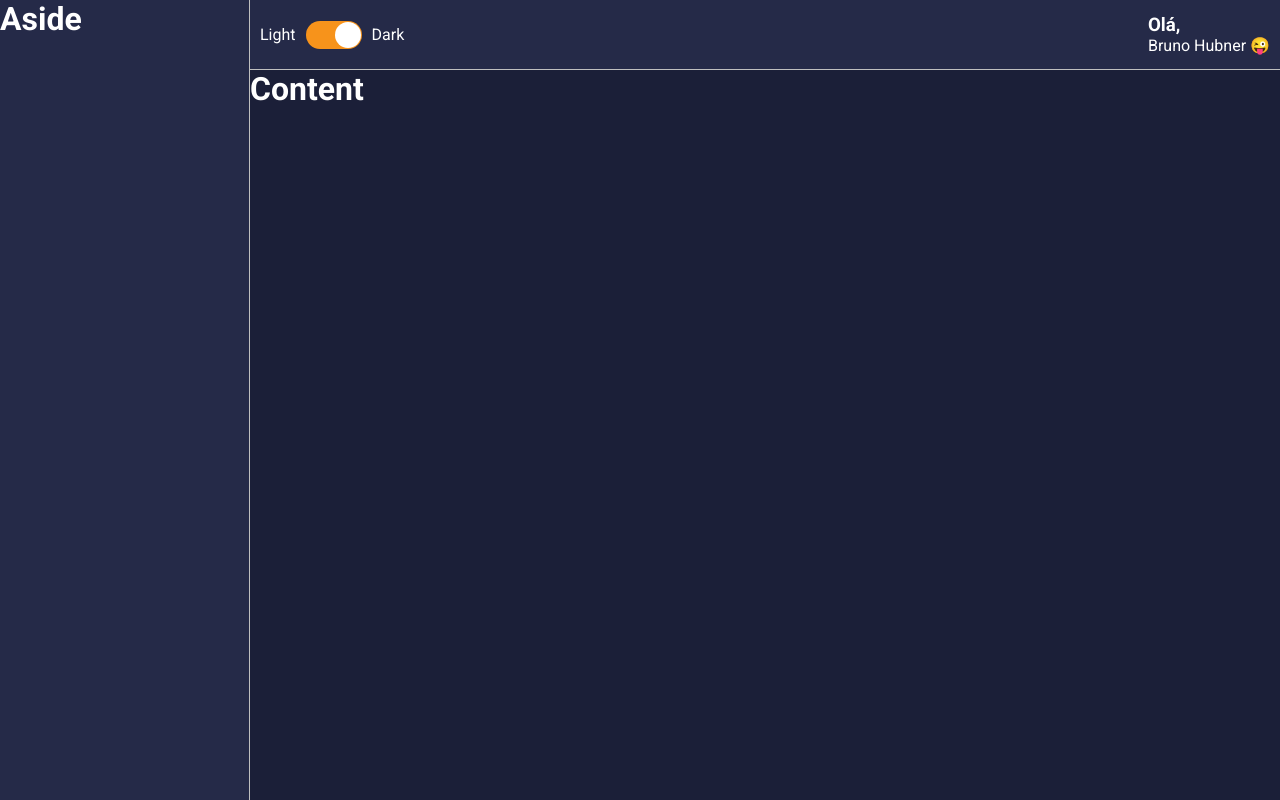
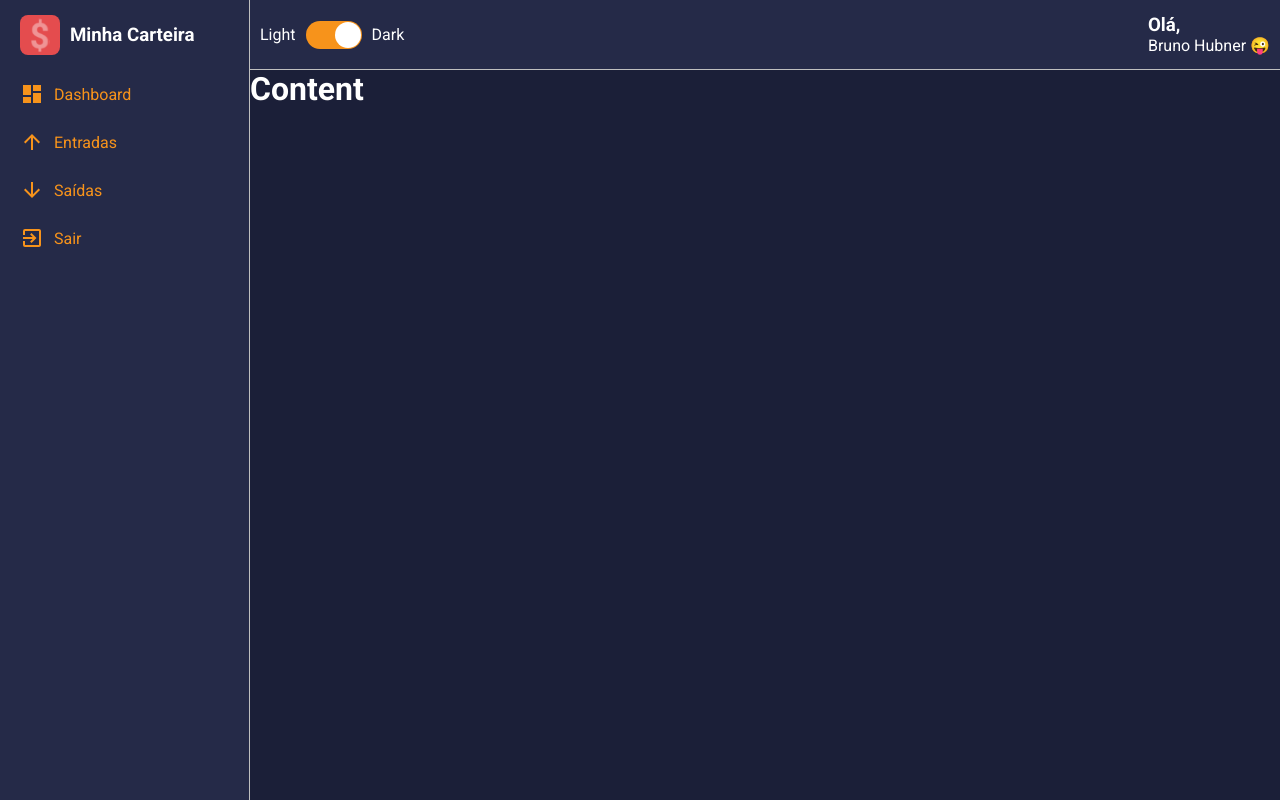
Before and after one commit to brunohubner/minha-carteira, a React (Create React App) app: page / in a window 1280 px wide. Built offline with nearby package versions, Linux system fonts and the light colour scheme.

Commit message:
feat: create aside menu

```diff
--- a/src/components/Aside/index.tsx
+++ b/src/components/Aside/index.tsx
@@ -1,11 +1,42 @@
-import { Container } from "./styles"
+import {
+    Container,
+    Header,
+    LogoImg,
+    Title,
+    MenuContainer,
+    MenuItem
+} from "./styles"
+import {
+    MdArrowDownward,
+    MdArrowUpward,
+    MdDashboard,
+    MdExitToApp
+} from "react-icons/md"
+import logoImg from "../../assets/logo.svg"
 
 interface IProps {}
 
 export default function Aside({}: IProps) {
     return (
         <Container>
-            <h1>Aside</h1>
+            <Header>
+                <LogoImg src={logoImg} alt="Logo Minha Carteira"></LogoImg>
+                <Title>Minha Carteira</Title>
+            </Header>
+            <MenuContainer>
+                <MenuItem href="#">
+                    <MdDashboard></MdDashboard>Dashboard
+                </MenuItem>
+                <MenuItem href="#">
+                    <MdArrowUpward></MdArrowUpward>Entradas
+                </MenuItem>
+                <MenuItem href="#">
+                    <MdArrowDownward></MdArrowDownward>Saídas
+                </MenuItem>
+                <MenuItem href="#">
+                    <MdExitToApp></MdExitToApp>Sair
+                </MenuItem>
+            </MenuContainer>
         </Container>
     )
 }
--- a/src/components/Aside/styles.ts
+++ b/src/components/Aside/styles.ts
@@ -1,7 +1,44 @@
 import styled from "styled-components"
 
-export const Container = styled.div`
+export const Container = styled.aside`
     grid-area: AS;
     background-color: ${props => props.theme.colors.secondary};
     border-right: 1px solid ${props => props.theme.colors.gray};
 `
+
+export const Header = styled.header`
+    display: flex;
+    padding-left: 20px;
+    align-items: center;
+    height: 70px;
+`
+
+export const LogoImg = styled.img`
+    width: 40px;
+    height: 40px;
+`
+
+export const Title = styled.h3`
+    margin-left: 10px;
+`
+
+export const MenuContainer = styled.nav`
+    display: flex;
+    flex-direction: column;
+`
+
+export const MenuItem = styled.a`
+    display: flex;
+    align-items: center;
+    padding: 12px 20px;
+    color: ${props => props.theme.colors.info};
+
+    > svg {
+        font-size: 1.5rem;
+        margin-right: 10px;
+    }
+
+    &:hover {
+        background-color: ${props => props.theme.colors.primary};
+    }
+`
--- a/src/components/Content/styles.ts
+++ b/src/components/Content/styles.ts
@@ -1,6 +1,6 @@
 import styled from "styled-components"
 
-export const Container = styled.div`
+export const Container = styled.main`
     grid-area: CT;
     background-color: ${props => props.theme.colors.primary};
 `
--- a/src/components/MainHeader/styles.ts
+++ b/src/components/MainHeader/styles.ts
@@ -1,6 +1,6 @@
 import styled from "styled-components"
 
-export const Container = styled.div`
+export const Container = styled.header`
     grid-area: MH;
     background-color: ${props => props.theme.colors.secondary};
     display: flex;
--- a/src/styles/GlobalStyles.ts
+++ b/src/styles/GlobalStyles.ts
@@ -20,4 +20,9 @@ export default createGlobalStyle`
     button {
         cursor: pointer;
     }
+
+    a {
+        color: ${props => props.theme.colors.white};
+        text-decoration: none;
+    }
 `
```
